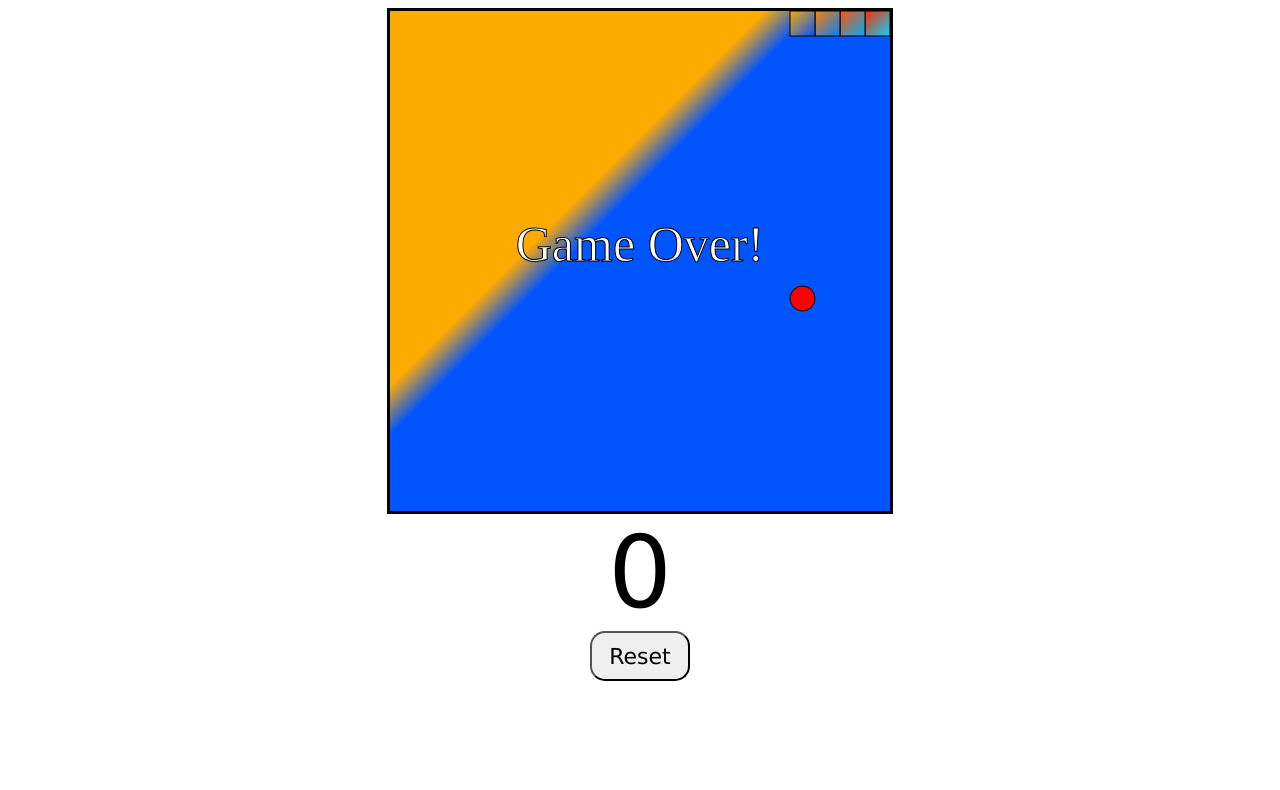
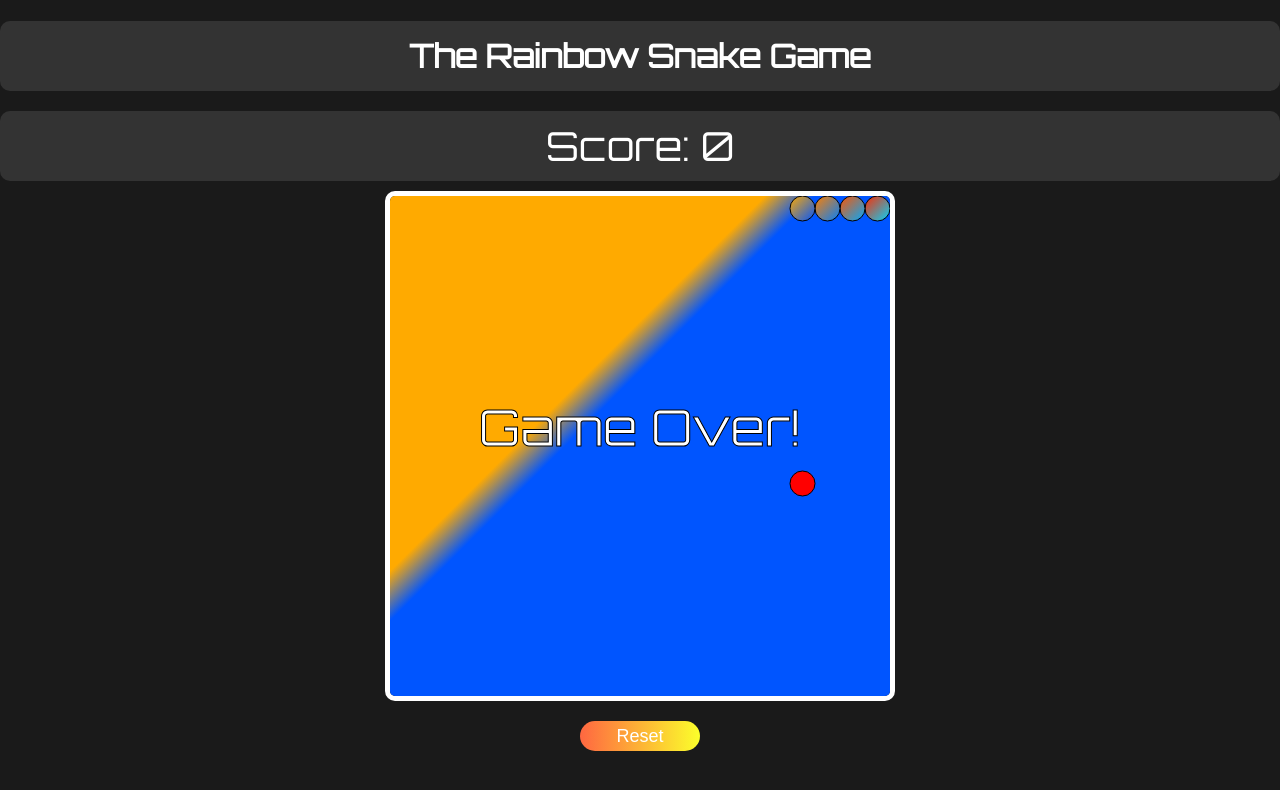
Before and after one commit to SebastianS888S/Snake_Game, a plain HTML site: page index.html in a window 1280 px wide. Drawn offline with Linux system fonts and the light colour scheme.

Commit message:
New Things

```diff
--- a/index.css
+++ b/index.css
@@ -1,25 +1,62 @@
-#gameBoard{
-    border: 3px solid;
+@import url("https://fonts.googleapis.com/css?family=Orbitron");
 
+body {
+    background-color: #1a1a1a;
+    color: #fff;
+    font-family: 'Orbitron', sans-serif;
+    margin: 0;
 }
 
-.gameContainer{
-    display: grid;
-    place-items: center;
-    text-align: center;
+.gameContainer {
+    display: flex;
+    flex-direction: column;
+    align-items: center;
+    justify-content: center;
+    height: 70vh;
 }
 
-#score{
-    font-family: Verdana, Geneva, Tahoma, sans-serif;
-    font-size:100px;
+.scor_container {
+    display: flex;
+    justify-content: center;
+    align-items: center;
+    background-color: #333;
+    border-radius: 10px;
+    color: #fff;
+    padding: 10px;
+    margin: 10px 0;
 }
 
-#resetBTN{
-    font-family: Verdana, Geneva, Tahoma, sans-serif;
-    font-size:22px;
-    width: 100px;
+#score {
+    font-size: 40px;
+    margin-left: 10px;
+}
+
+.score_text {
+    font-size: 40px;
+}
+
+#resetBTN {
+    font-size: 18px;
+    width: 120px;
     height: 50px;
-    border: 4px solid linear-gradient(to right, red,orange,yellow,green,blue,indigo,violet);
-    border-radius: 15px;
+    border: none;
+    border-radius: 25px;
     cursor: pointer;
+    background: linear-gradient(to right, #ff6741, #fbff2b);
+    color: #fff;
+    margin-top: 20px;
 }
+
+.the_title {
+    text-align: center;
+    background-color: #333;
+    border-radius: 10px;
+    color: #fff;
+    padding: 15px;
+    margin-bottom: 20px;
+}
+
+#gameBoard {
+    border: 5px solid #fff;
+    border-radius: 10px;
+}
--- a/index.html
+++ b/index.html
@@ -8,9 +8,13 @@
     <link rel="stylesheet" href="index.css">
 </head>
 <body>
+    <h1 class="the_title">The Rainbow Snake Game</h1>
+    <div class="scor_container">
+        <div class="score_text">Score: </div>
+        <div id="score">0</div>
+    </div>
     <div class="gameContainer">
         <canvas id="gameBoard" width="500" height="500"></canvas>
-        <div id="score">0</div>
         <button id="resetBTN">Reset</button>
     </div>
 </body>
--- a/index.js
+++ b/index.js
@@ -27,6 +27,12 @@ let snake =[
 
 window.addEventListener("keydown", changeDirection)
 resetBTN.addEventListener("click", resetGame)
+window.addEventListener("keydown", function (event) {
+    if (event.target.tagName.toLowerCase() !== 'input' && event.target.tagName.toLowerCase() !== 'textarea') {
+        event.preventDefault();
+        changeDirection(event);
+    }
+});
 
 gameStart();
 createFood();
@@ -97,20 +103,36 @@ function moveSnake(){
     }
 };
 
-function drawSnake(){
+function drawSnake() {
     for (let i = 0; i < snake.length; i++) {
       const snakePart = snake[i];
-    const gradient = context.createLinearGradient(snakePart.x, snakePart.y, snakePart.x + unitSize, snakePart.y + unitSize);
+      const gradient = context.createLinearGradient(
+        snakePart.x,
+        snakePart.y,
+        snakePart.x + unitSize,
+        snakePart.y + unitSize
+      );
       const color1 = `hsl(${(i * 10) % 360}, 100%, 50%)`;
       const color2 = `hsl(${((i * 10) + 180) % 360}, 100%, 50%)`;
       gradient.addColorStop(0, color1);
       gradient.addColorStop(1, color2);
+
       context.fillStyle = gradient;
       context.strokeStyle = snakeBorder;
-    context.fillRect(snakePart.x, snakePart.y, unitSize, unitSize);
-    context.strokeRect(snakePart.x, snakePart.y, unitSize, unitSize);
+
+      context.beginPath();
+      context.arc(
+        snakePart.x + unitSize / 2,
+        snakePart.y + unitSize / 2,
+        unitSize / 2,
+        0,
+        Math.PI * 2
+      );
+      context.fill();
+      context.stroke();
     }
-};
+  }
+
 
 function changeDirection(event){
     const keyPress = event.keyCode;
@@ -169,7 +191,7 @@ function checkGameOver(){
 };
 
 function displayGameOver(){
-    context.font = '50px MV Boli';
+    context.font = '50px Orbitron, sans-serif';
     context.fillStyle = "white";
     context.strokeStyle = "black";
     context.lineWidth = 1;
```
Lines whose indentation alone changed are shown as unchanged.
